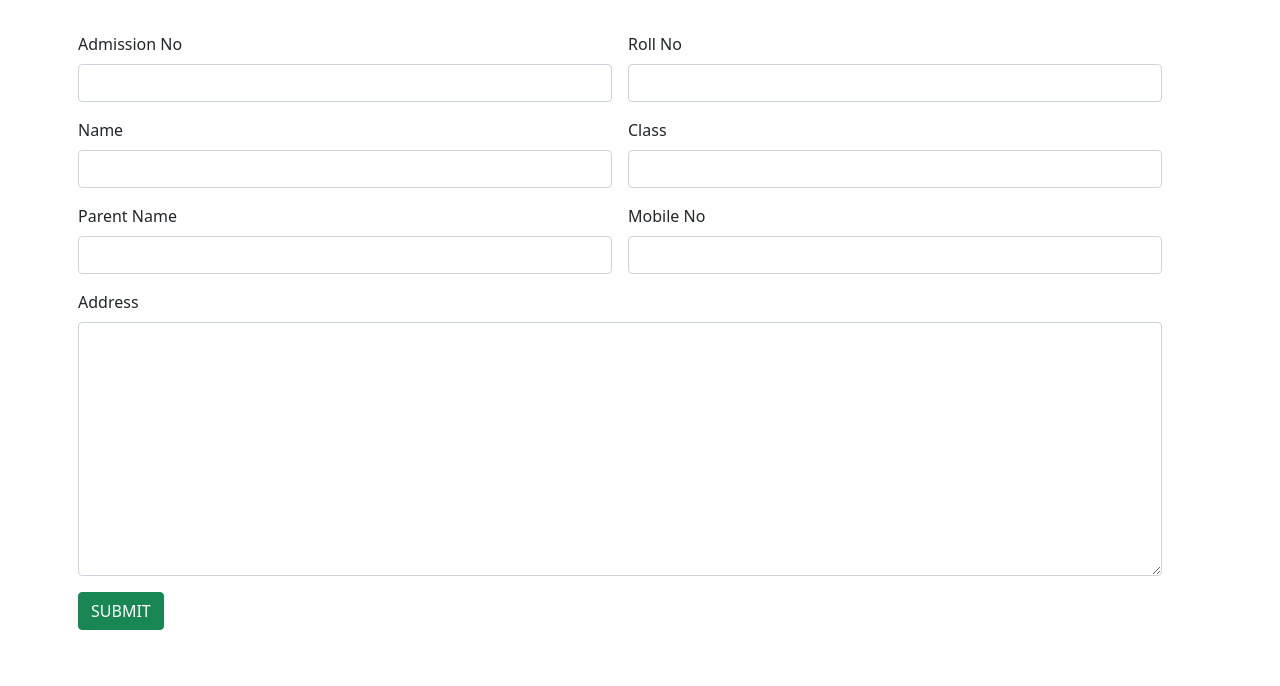
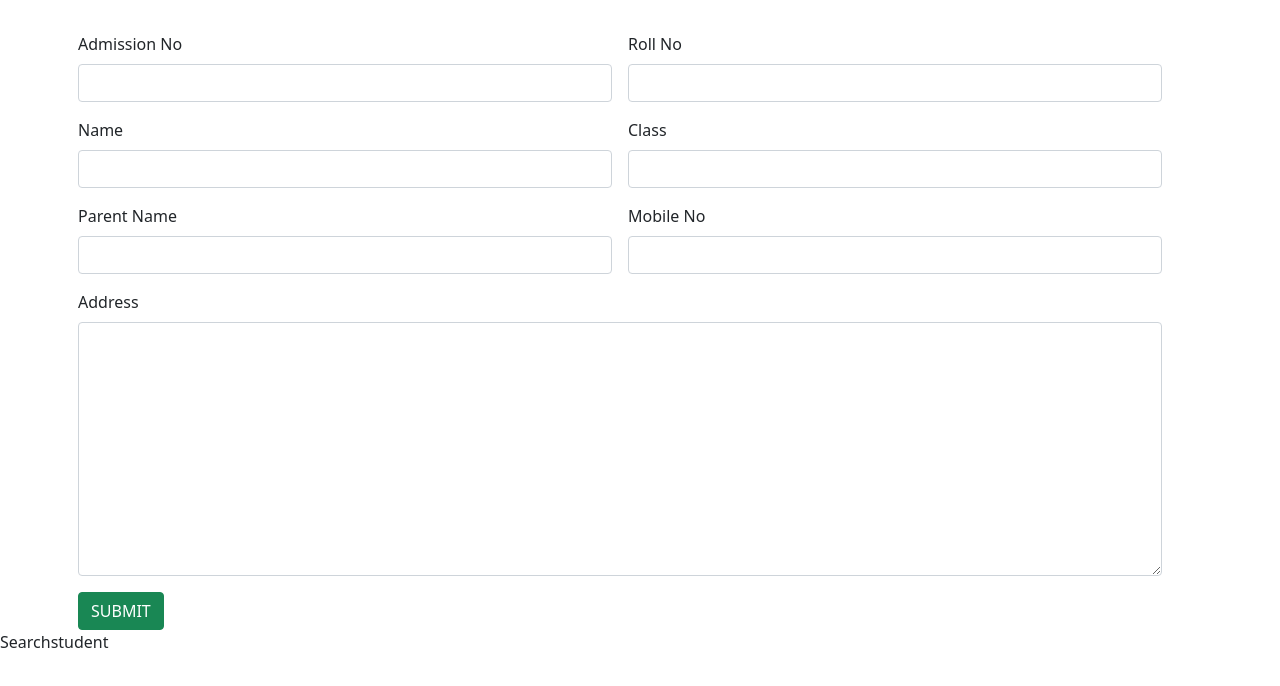
Before and after one commit to Seenusneha4/schoolmanageapp, a React (Create React App) app: page / in a window 1280 px wide. Shown: the top 686 px of the page. Built offline with nearby package versions, Linux system fonts and the light colour scheme.

Commit message:
searching

```diff
--- a/src/App.js
+++ b/src/App.js
@@ -3,11 +3,13 @@ import './App.css';
 import 'bootstrap/dist/css/bootstrap.min.css'
 import 'bootstrap/dist/js/bootstrap.bundle.min.js'
 import Addstudent from './Components/Addstudent';
+import Searchstudent from './Components/Searchstudent';
 
 function App() {
   return (
    <div>
      <Addstudent/>
+     <Searchstudent/>
    </div>
   );
 }
--- /dev/null
+++ b/src/Components/Searchstudent.js
@@ -0,0 +1,9 @@
+import React from 'react'
+
+const Searchstudent = () => {
+  return (
+    <div>Searchstudent</div>
+  )
+}
+
+export default Searchstudent
```
